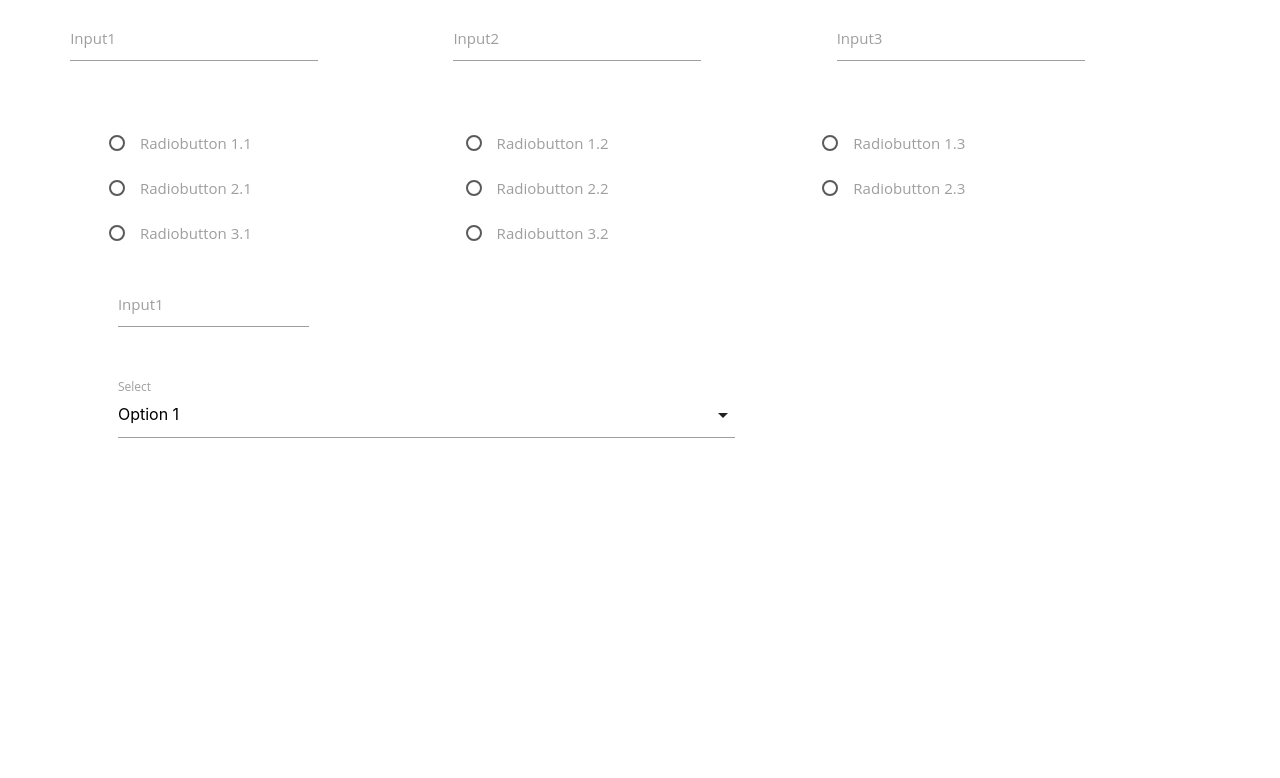
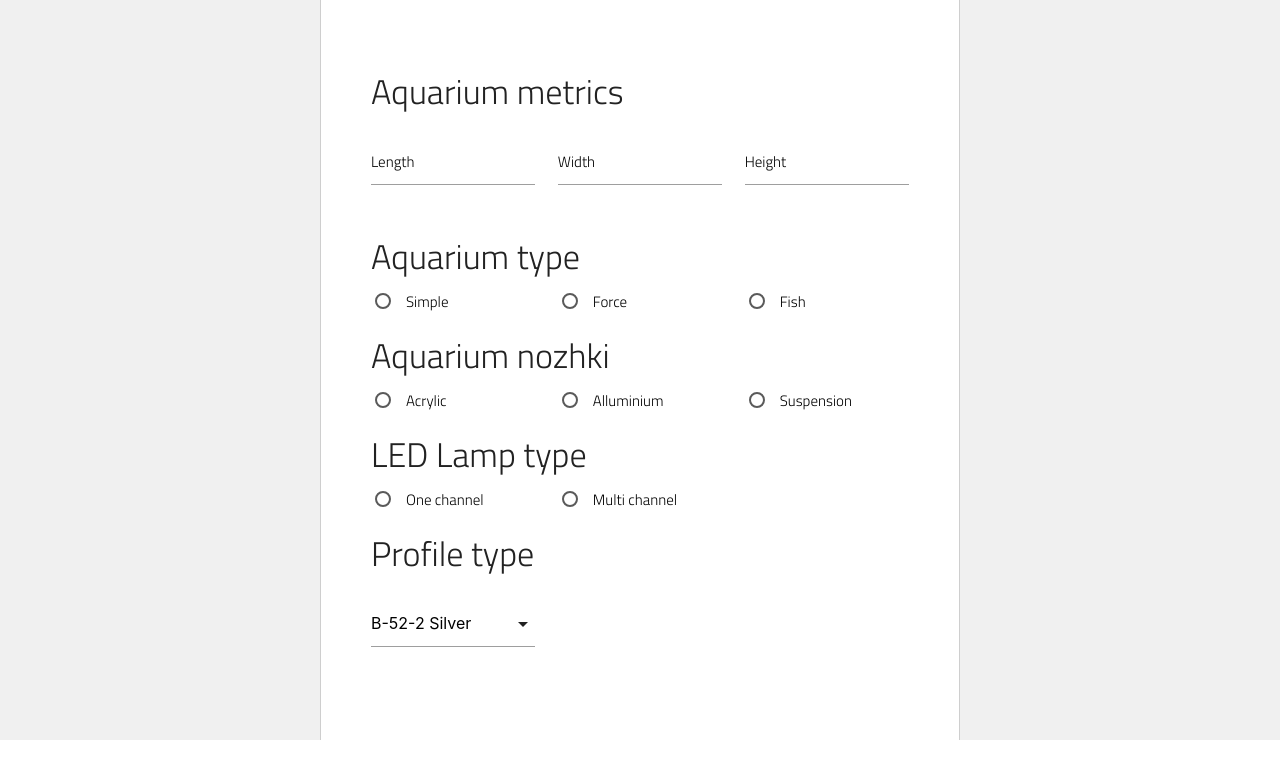
Before and after one commit to plagun98/webpages, a website: page app/form.html in a window 1280 px wide. Drawn offline with nearby package versions, Linux system fonts and the light colour scheme.

Commit message:
form update

```diff
--- a/app/form.html
+++ b/app/form.html
@@ -10,129 +10,98 @@
     <link href="https://fonts.googleapis.com/icon?family=Material+Icons" rel="stylesheet">
 </head>
 <body>
-    <!-- <section>
-        <div class="form">
-            <div class="flex">
-                <div class="group">
-                    <input type="text" class="numb__input" required>
-                    <span class="bar"></span>
-                    <label>input1</label>
-                </div>
-                <div class="group">
-                    <input type="text" class="numb__input" required>
-                    <span class="bar"></span>
-                    <label>input2</label>
-                </div>
-                <div class="group">
-                    <input type="text" class="numb__input" required>
-                    <span class="bar"></span>
-                    <label>input3</label>
-                </div>
-            </div>
-
-        </div>
-    </section> -->
     <section>
         <div class="row">
-            <form class="col s12">
+            <form class="col s6 offset-s3">
+                <h4>Aquarium metrics</h4>
                 <div class="row flex">
-                        <div class="input-field inline">
+                        <div class="input-field inline col s4">
                             <input id="input1" type="text" class="validate numb__input" autocomplete="off">
-                            <label for="input1">Input1</label>
+                            <label for="input1">Length</label>
                         </div>
-                        <div class="input-field inline">
+                        <div class="input-field inline col s4">
                             <input id="input2" type="text" class="validate numb__input" autocomplete="off">
-                            <label for="input2">Input2</label>
+                            <label for="input2">Width</label>
                         </div>
-                        <div class="input-field inline">
+                        <div class="input-field inline col s4">
                             <input id="input3" type="text" class="validate numb__input" autocomplete="off">
-                            <label for="input3">Input3</label>
+                            <label for="input3">Height</label>
                         </div>
                 </div>
+                <h4>Aquarium type</h4>
+                <div class="row flex">
+                    <p class="col s4">
+                        <label>
+                            <input class="with-gap" name="group1" type="radio" />
+                            <span>Simple</span>
+                        </label>
+                    </p>
+                    <p class="col s4">
+                        <label>
+                            <input class="with-gap" name="group1" type="radio" />
+                            <span>Force</span>
+                        </label>
+                    </p>
+                    <p class="col s4">
+                        <label>
+                            <input class="with-gap" name="group1" type="radio" />
+                            <span>Fish</span>
+                        </label>
+                    </p>
+                </div>
+                <h4>Aquarium nozhki</h4>
+                <div class="row flex">
+                    <p class="col s4">
+                        <label>
+                            <input class="with-gap group2" name="group2" type="radio" />
+                            <span>Acrylic</span>
+                        </label>
+                    </p>
+                    <p class="col s4">
+                        <label>
+                            <input class="with-gap group2" name="group2" type="radio" id="alum" />
+                            <span>Alluminium</span>
+                        </label>
+                    </p>
+                    <p class="col s4">
+                        <label>
+                            <input class="with-gap group2" name="group2" type="radio" />
+                            <span>Suspension</span>
+                        </label>
+                    </p>
+                </div>
+                <div class="row for__aluminium">
+                    <div class="input-field inline col s4 offset-s0">
+                        <input id="input__bottom" type="text" class="validate numb__input" autocomplete="off">
+                        <label for="input__bottom">Inner width</label>
+                    </div>
+                </div>
+                <h4>LED Lamp type</h4>
+                <div class="row flex">
+                    <p  class="col s4">
+                        <label>
+                            <input class="with-gap" name="group3" type="radio" />
+                            <span>One channel</span>
+                        </label>
+                    </p>
+                    <p  class="col s4">
+                        <label>
+                            <input class="with-gap" name="group3" type="radio" />
+                            <span>Multi channel</span>
+                        </label>
+                    </p>
+                    <p  class="col s4"></p>
+                </div>
+                <h4>Profile type</h4>
+                <div class="row">
+                    <div class="input-field col s4 offset-s0">
+                        <select>
+                            <option value="1">B-52-2 Silver</option>
+                            <option value="2">B-52-2 Black</option>
+                        </select>
+                    </div>
+                </div>
             </form>
-        </div>
-        <div class="row flex">
-            <p>
-                <label>
-                    <input class="with-gap" name="group1" type="radio" />
-                    <span>Radiobutton 1.1</span>
-                </label>
-            </p>
-            <p>
-                <label>
-                    <input class="with-gap" name="group1" type="radio" />
-                    <span>Radiobutton 1.2</span>
-                </label>
-            </p>
-            <p>
-                <label>
-                    <input class="with-gap" name="group1" type="radio" />
-                    <span>Radiobutton 1.3</span>
-                </label>
-            </p>
-        </div>
-        <div class="row flex">
-            <p>
-                <label>
-                    <input class="with-gap" name="group2" type="radio" />
-                    <span>Radiobutton 2.1</span>
-                </label>
-            </p>
-            <p>
-                <label>
-                    <input class="with-gap" name="group2" type="radio" />
-                    <span>Radiobutton 2.2</span>
-                </label>
-            </p>
-            <p>
-                <label>
-                    <input class="with-gap" name="group2" type="radio" />
-                    <span>Radiobutton 2.3</span>
-                </label>
-            </p>
-        </div>
-        <div class="row flex">
-            <p>
-                <label>
-                    <input class="with-gap" name="group3" type="radio" />
-                    <span>Radiobutton 3.1</span>
-                </label>
-            </p>
-            <p>
-                <label>
-                    <input class="with-gap" name="group3" type="radio" />
-                    <span>Radiobutton 3.2</span>
-                </label>
-            </p>
-            <p style="visibility: hidden;">
-                <label>
-                    <input class="with-gap" type="radio" />
-                    <span>Radiobutton 3.3</span>
-                </label>
-            </p>
-        </div>
-        <div class="row">
-            <div class="input-field inline col s2 offset-s1">
-                <input id="input__bottom" type="text" class="validate numb__input" autocomplete="off">
-                <label for="input__bottom">Input1</label>
-            </div>
-            <!-- <div style="visibility: hidden;">
-                <input type="text">
-                <label>Input1</label>
-            </div>
-            <div style="visibility: hidden;">
-                <input type="text">
-                <label>Input1</label>
-            </div> -->
-        </div>
-        <div class="row">
-            <div class="input-field col s6 offset-s1">
-                <select>
-                    <option value="1">Option 1</option>
-                    <option value="2">Option 2</option>
-                </select>
-                <label>Select</label>
-            </div>
         </div>
     </section>
 
--- a/app/js/form.js
+++ b/app/js/form.js
@@ -18,4 +18,11 @@ window.onload= ()=>{
         })
     });
     $('select').formSelect();
+    $(".group2").change(()=>{
+        if($("#alum").prop("checked")){
+            $(".for__aluminium").css("display","block");
+        } else {
+            $(".for__aluminium").css("display","none");
+        }
+    })
 }
--- a/app/less/form.less
+++ b/app/less/form.less
@@ -19,12 +19,33 @@ html {
     scroll-behavior: smooth;
 }
 body{
-    font-family: 'Open Sans';
+    font-family: 'Titillium';
     color: #222;
-    //background: #F0F0F0;
+    background: #F0F0F0;
 }
 
 .flex{
     display: flex;
     justify-content: space-around;
 }
+
+form{
+    background: #fff;
+    border-left: 1px solid #cecece;
+    border-right: 1px solid #cecece;
+    padding: 50px !important;
+    label{
+        color: #000 !important;
+    }
+}
+.for__aluminium{
+    display: none;
+}
+
+
+@font-face {
+    font-family: "Titillium";
+    src: url("../fonts/TitilliumWeb-Light.woff") format("woff");
+    font-style: normal;
+    font-weight: normal;
+}
```
Also changed, not shown: app/css/form.css.
